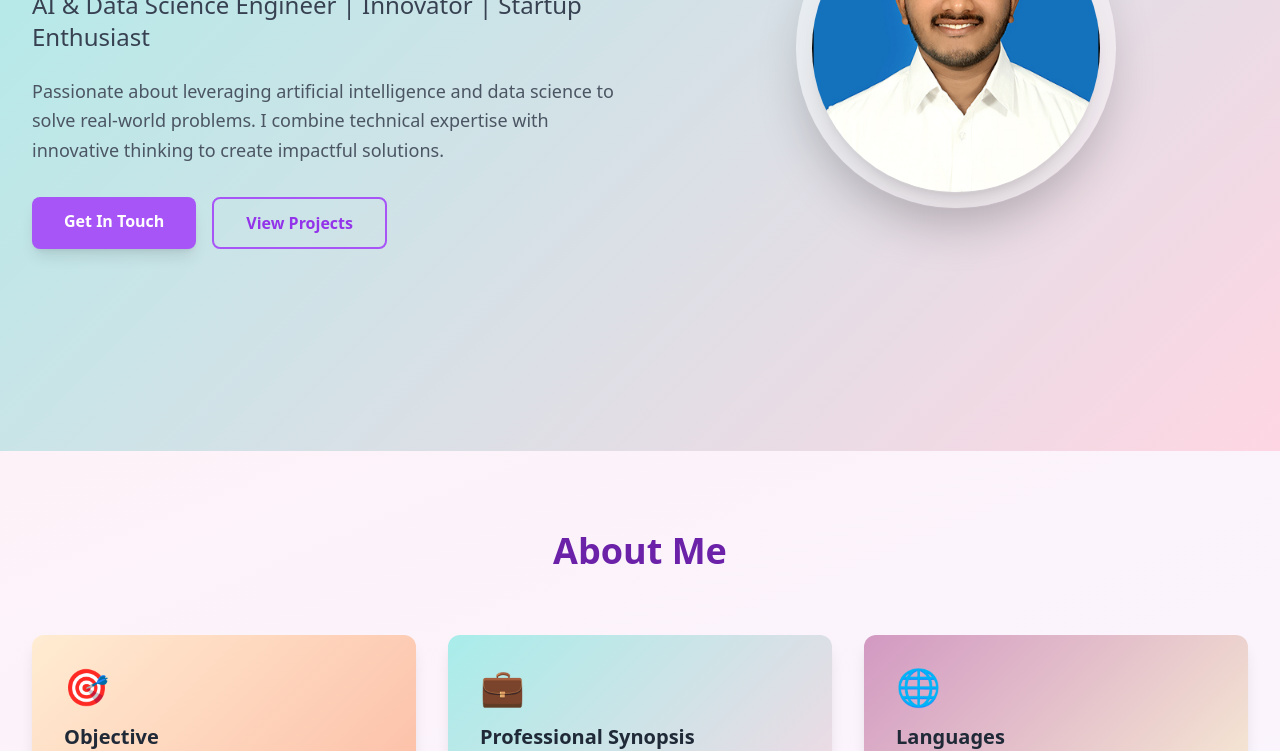
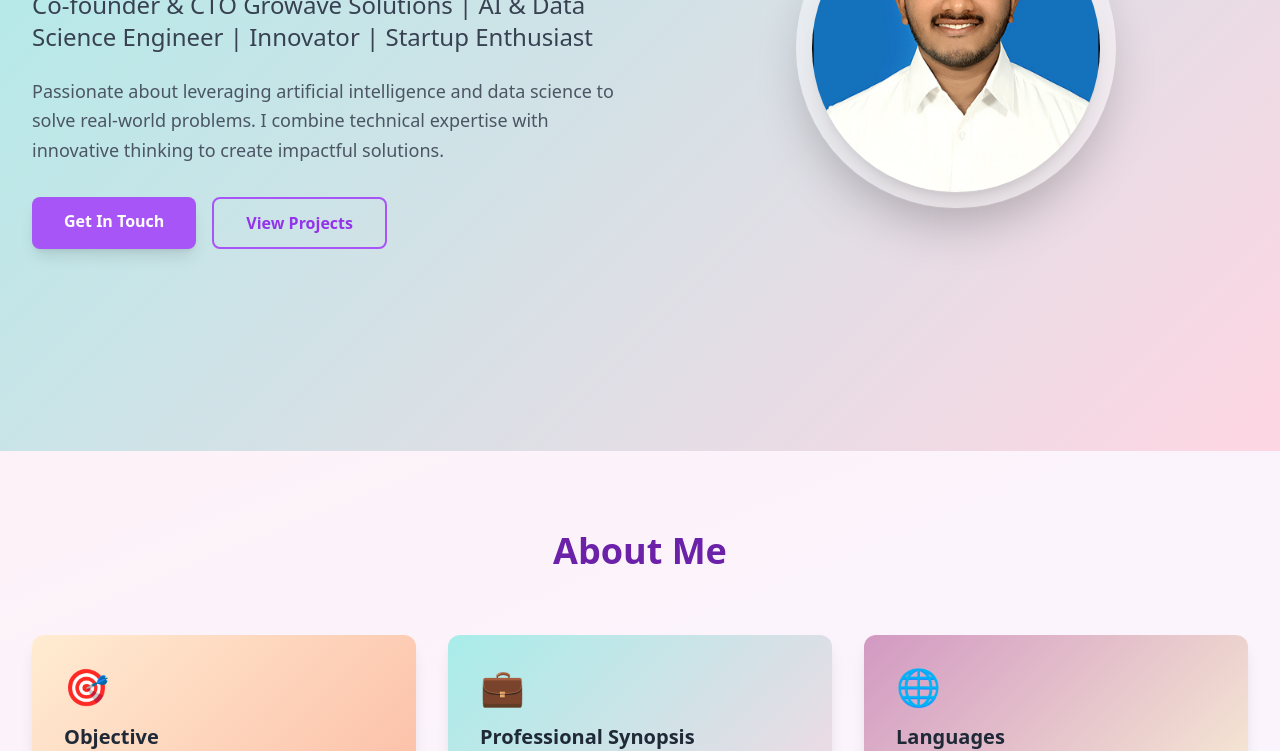
Before and after one commit to Prathmeshgalhe/prathmeshgalhe.github.io, a plain HTML site: page index.html in a window 1280 px wide. Shown: the part 349-1100 px from the top of the page. Drawn offline with nearby package versions, Linux system fonts and the light colour scheme.

Commit message:
Update index.html

```diff
--- a/index.html
+++ b/index.html
@@ -74,7 +74,7 @@
                     <h1 class="text-5xl md:text-6xl font-bold text-gray-800 mb-4">
                         Hi, I'm <span class="text-purple-600">Prathmesh Galhe</span>
                     </h1>
-                    <p class="text-xl md:text-2xl text-gray-700 mb-6">AI & Data Science Engineer | Innovator | Startup Enthusiast</p>
+                    <p class="text-xl md:text-2xl text-gray-700 mb-6"> Co-founder & CTO Growave Solutions | AI & Data Science Engineer | Innovator | Startup Enthusiast</p>
                     <p class="text-lg text-gray-600 mb-8 leading-relaxed">
                         Passionate about leveraging artificial intelligence and data science to solve real-world problems.
                         I combine technical expertise with innovative thinking to create impactful solutions.
```
